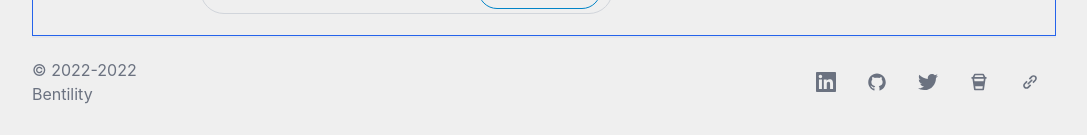
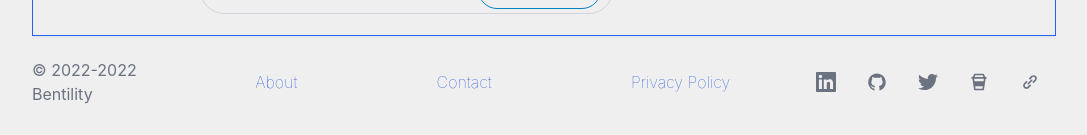
Before and after one commit to qbentil/bentility, a Next.js app: page / in a window 1280 px wide. Shown: the part 1852-1987 px from the top of the page, without its empty margins (96-1183 px from the left). Built offline with nearby package versions, Linux system fonts and the light colour scheme; a web font is replaced by a local one.

Commit message:
Fix footer bug🐛

```diff
--- a/components/Footer/index.tsx
+++ b/components/Footer/index.tsx
@@ -18,7 +18,7 @@ const Footer: React.FC<Props> = ({ nav }) => {
         </p>
       </div>
       <div className="w-full md:w-[60%]  flex items-center justify-around mb-5 md:mb-0">
-        {!nav && (
+        {nav && (
           <>
             <Link href={"about"}>
               <p className="text-blue-700 font-thin cursor-pointer">About</p>
```
